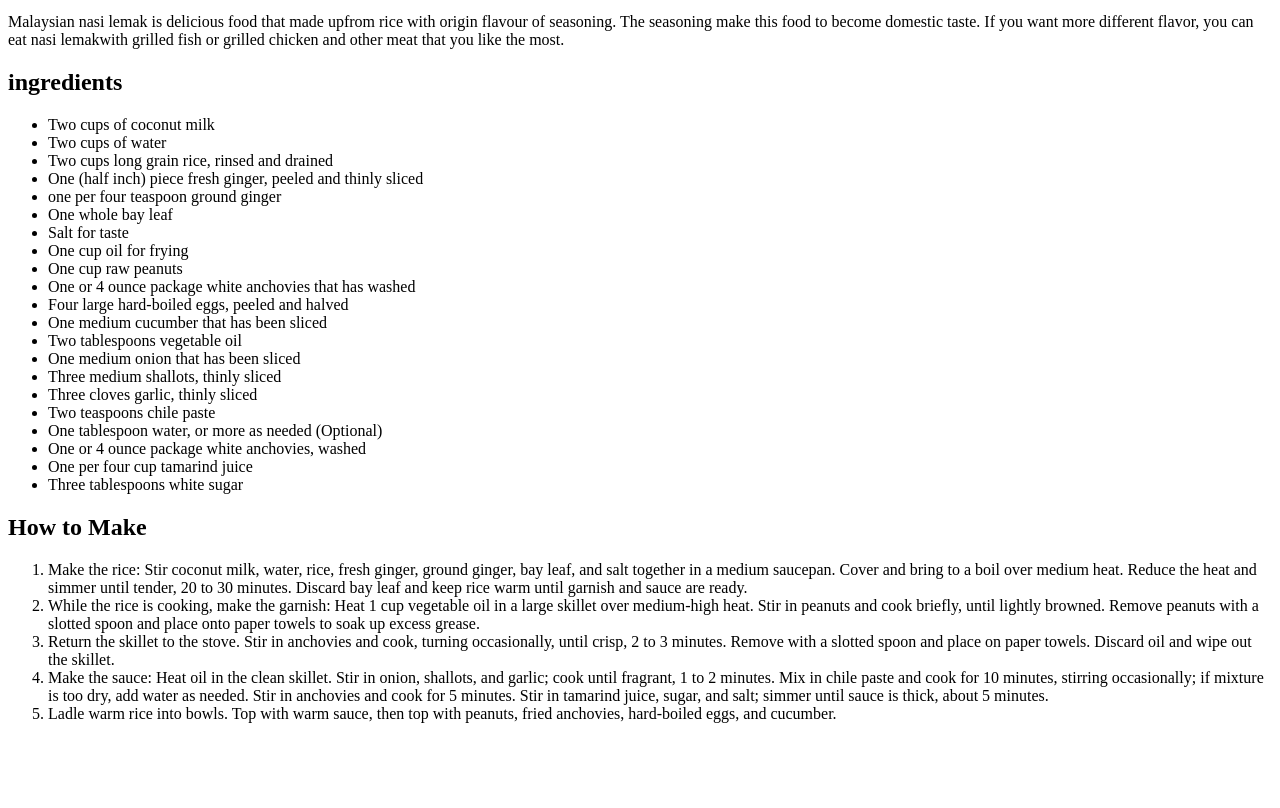
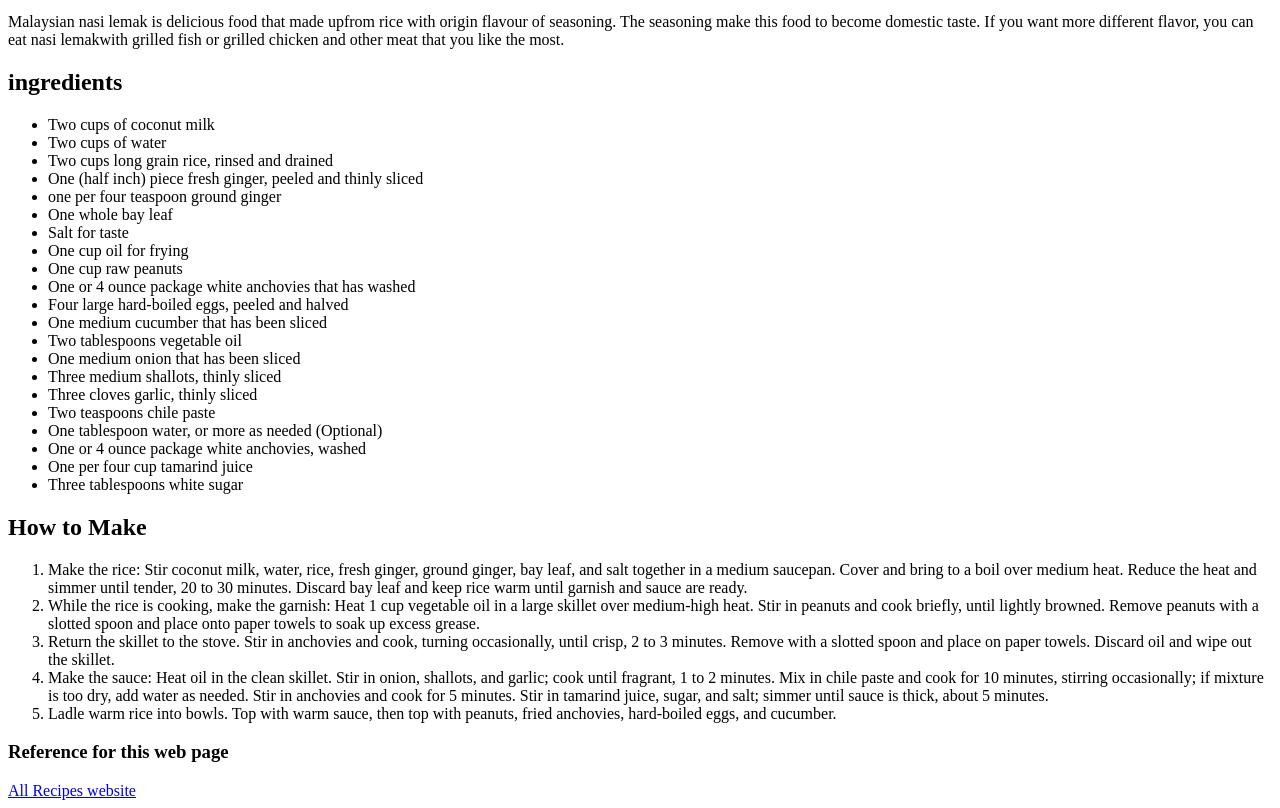
Before and after one commit to Dewa-Wono-Ichsan/odin-recipes, a plain HTML site: page recipes/malaysian-nasi-lemak.html in a window 1280 px wide. Shown: the part 101-909 px from the top of the page. Before the commit the page ends 840 px from the top, so only its background shows below. Drawn offline with Linux system fonts and the light colour scheme.

Commit message:
Add h3 and p in malaysian-nasi-lemak.html
Add the reference for this website to its reference with a element, set the target with atribute blank page, and add the heading with h3 element

```diff
--- a/recipes/malaysian-nasi-lemak.html
+++ b/recipes/malaysian-nasi-lemak.html
@@ -42,5 +42,7 @@
         <li>Make the sauce: Heat oil in the clean skillet. Stir in onion, shallots, and garlic; cook until fragrant, 1 to 2 minutes. Mix in chile paste and cook for 10 minutes, stirring occasionally; if mixture is too dry, add water as needed. Stir in anchovies and cook for 5 minutes. Stir in tamarind juice, sugar, and salt; simmer until sauce is thick, about 5 minutes. </li>
         <li>Ladle warm rice into bowls. Top with warm sauce, then top with peanuts, fried anchovies, hard-boiled eggs, and cucumber. </li>
     </ol>
+    <h3>Reference for this web page</h3>
+    <a href="https://www.allrecipes.com/recipe/78938/malaysian-nasi-lemak/" target="_blank" rel="noopener noreferrer"> All Recipes website</a>
 </body>
 </html>
```
